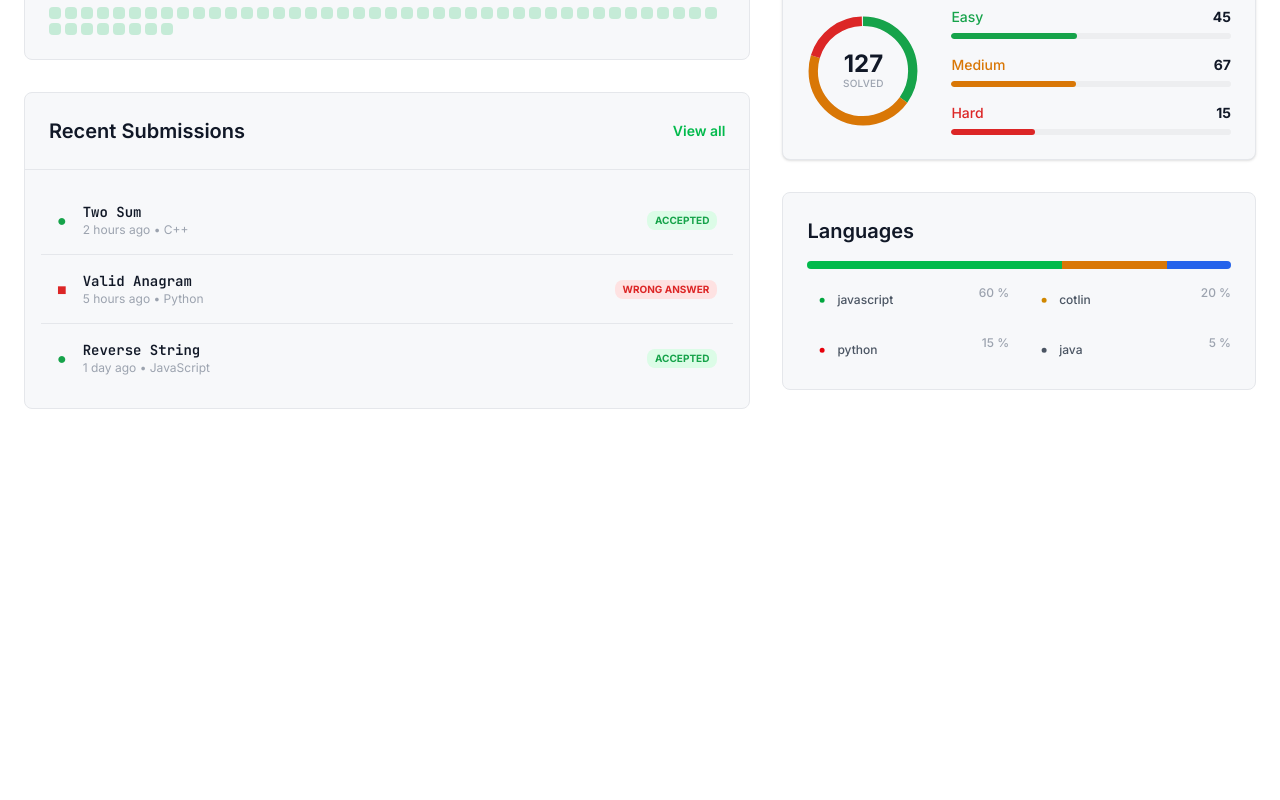
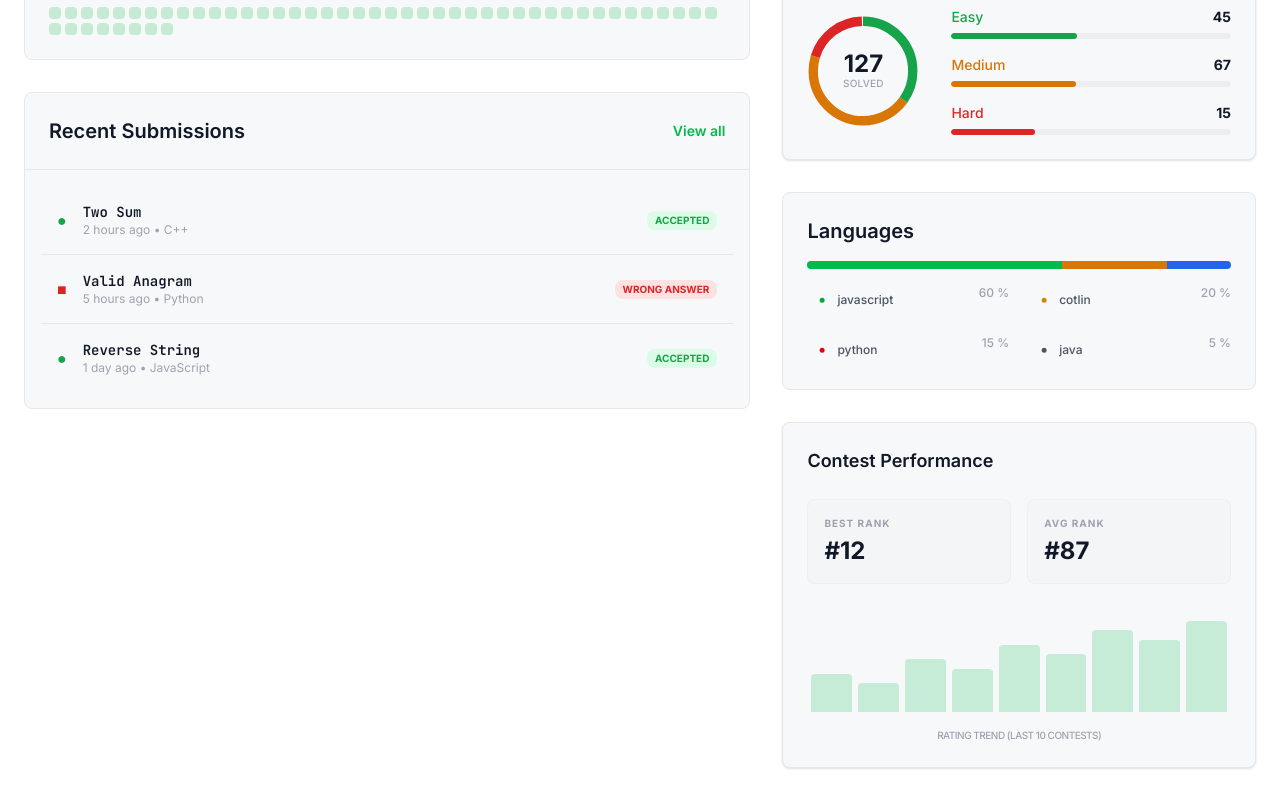
Before and after one commit to Arafat-Shalehin/CodeArena, a Next.js app: page /profile in a window 1280 px wide. Shown: the part 558-1358 px from the top of the page. Before the commit the page ends 999 px from the top, so only its background shows below. Built offline with nearby package versions, Linux system fonts and the light colour scheme.

Commit message:
profile page contest performence section

```diff
--- a/src/app/profile/page.jsx
+++ b/src/app/profile/page.jsx
@@ -1,3 +1,4 @@
+import ContestPerformance from "@/features/Profile/Component/ContestPerformance";
 import ProblemStats from "@/features/Profile/Component/ProblemStats";
 import ProfileHero from "@/features/Profile/Component/ProfileHero";
 import RecentSubmissions from "@/features/Profile/Component/RecentSubmissions";
@@ -108,6 +109,7 @@ export default function ProfilePage() {
                 {/* Add more as needed */}
               </div>
             </section>
+            <ContestPerformance></ContestPerformance>
           </div>
         </div>
       </main>
--- /dev/null
+++ b/src/features/Profile/Component/ContestPerformance.jsx
@@ -0,0 +1,53 @@
+// src/components/features/profile/ContestPerformance.jsx
+
+export default function ContestPerformance() {
+  // ট্রেন্ড বারগুলোর জন্য ডামি হাইট (Percentage)
+  const ratingTrend = [40, 30, 55, 45, 70, 60, 85, 75, 95];
+
+  return (
+    <section className="bg-bg-subtle border border-border rounded-lg p-6 shadow-sm">
+      <h3 className="text-lg font-semibold text-text-primary mb-6">
+        Contest Performance
+      </h3>
+
+      {/* Best & Avg Rank Stats */}
+      <div className="grid grid-cols-2 gap-4 mb-8">
+        <div className="p-4 rounded-lg bg-bg-muted/30 border border-border/50">
+          <p className="text-[10px] uppercase text-text-muted font-bold tracking-widest mb-1">
+            Best Rank
+          </p>
+          <p className="text-2xl font-bold text-text-primary">#12</p>
+        </div>
+        <div className="p-4 rounded-lg bg-bg-muted/30 border border-border/50">
+          <p className="text-[10px] uppercase text-text-muted font-bold tracking-widest mb-1">
+            Avg Rank
+          </p>
+          <p className="text-2xl font-bold text-text-primary">#87</p>
+        </div>
+      </div>
+
+      {/* Rating Trend Bar Chart */}
+      <div className="relative">
+        <div className="h-24 w-full flex items-end gap-1.5 px-1">
+          {ratingTrend.map((height, index) => (
+            <div
+              key={index}
+              className="flex-1 bg-accent/20 hover:bg-accent transition-all duration-300 rounded-t-sm cursor-pointer group relative"
+              style={{ height: `${height}%` }}
+            >
+              {/* Tooltip on hover */}
+              <div className="absolute -top-8 left-1/2 -translate-x-1/2 bg-text-primary text-bg-page text-[10px] px-2 py-1 rounded opacity-0 group-hover:opacity-100 transition-opacity whitespace-nowrap z-10">
+                Rank: #{100 - height}
+              </div>
+            </div>
+          ))}
+        </div>
+
+        {/* Bottom Label */}
+        <p className="text-center text-[10px] text-text-muted mt-4 font-medium uppercase tracking-tighter">
+          Rating Trend (Last 10 Contests)
+        </p>
+      </div>
+    </section>
+  );
+}
```
